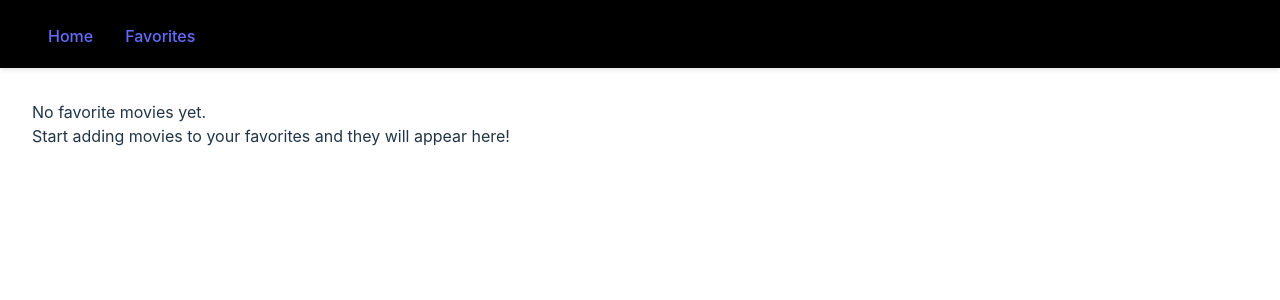
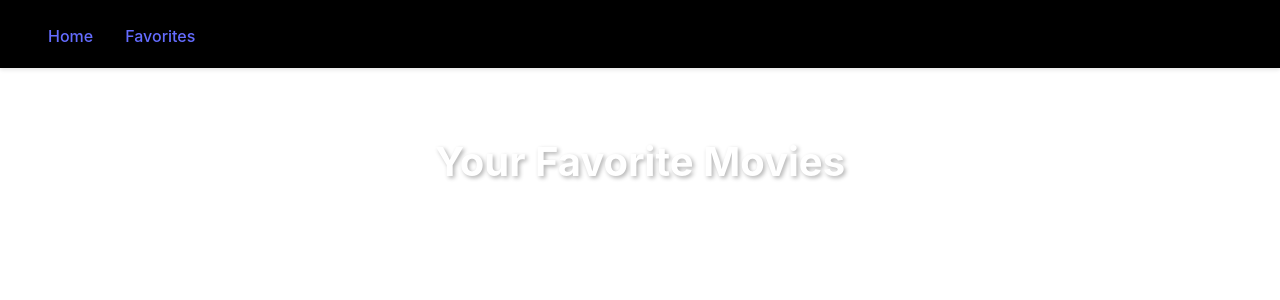
Before and after one commit to whosprachi/Movie-recommender, a React (Vite) app: page /favorites in a window 1280 px wide. Shown: the top 300 px of the page. Built offline with nearby package versions, Linux system fonts and the light colour scheme.

Commit message:
learened prop drilling,global state management,error handling,context ,useEffect hook

```diff
--- a/src/App.jsx
+++ b/src/App.jsx
@@ -1,20 +1,23 @@
-import './css/App.css';
-import Home from './pages/Home'
-import Favorites from './pages/Favorites'
-import {Routes,Route} from 'react-router-dom'
-import Navbar from './components/Navbar'
+import "./css/App.css";
+import Home from "./pages/Home";
+import Favorites from "./pages/Favorites";
+import { Routes, Route } from "react-router-dom";
+import { MovieProvider } from "./contexts/MovieContext";
+import Navbar from "./components/Navbar";
+
 function App() {
-   return (
-    <div>
+  return (
+    <MovieProvider>
       <Navbar />
-    <main className="main-content">
-      <Routes>
-        <Route path="/" element={ <Home />}/>
-        <Route path="/favorites" element={ <Favorites />}/>
-      </Routes>
 
-    </main>
-     </div>
+      <main className="main-content">
+        <Routes>
+          <Route path="/" element={<Home />} />
+          <Route path="/favorites" element={<Favorites />} />
+        </Routes>
+      </main>
+    </MovieProvider>
   );
 }
+
 export default App;
--- a/src/components/MovieCard.jsx
+++ b/src/components/MovieCard.jsx
@@ -1,14 +1,23 @@
-import '../css/MovieCard.css'
-function MovieCard({ movie }) {
-    function onfavoriteClick(){
-      alert("clicked")
+import "../css/MovieCard.css"
+import { useMovieContext } from "../contexts/MovieContext"
+
+function MovieCard({movie}) {
+    const {isFavorite, addToFavorites, removeFromFavorites} = useMovieContext()
+    const favorite = isFavorite(movie.id)
+
+    function onFavoriteClick(e) {
+        e.preventDefault()
+        if (favorite) removeFromFavorites(movie.id)
+        else addToFavorites(movie)
     }
+
     return <div className="movie-card">
         <div className="movie-poster">
-            <img src={`https://image.tmdb.org/t/p/w500${movie.poster_path}`} alt={movie.title} />
+            <img src={`https://image.tmdb.org/t/p/w500${movie.poster_path}`} alt={movie.title}/>
             <div className="movie-overlay">
-               <button className="favorite-btn" onClick={onfavoriteClick}>
-                </button>♡
+                <button className={`favorite-btn ${favorite ? "active" : ""}`} onClick={onFavoriteClick}>
+                    ♥
+                </button>
             </div>
         </div>
         <div className="movie-info">
--- /dev/null
+++ b/src/contexts/MovieContext.jsx
@@ -0,0 +1,48 @@
+import { createContext, useState, useContext, useEffect } from "react";
+
+const MovieContext = createContext();
+
+export const useMovieContext = () => useContext(MovieContext);
+
+export const MovieProvider = ({ children }) => {
+  const [favorites, setFavorites] = useState([]);
+
+  useEffect(() => {
+    const storedFavs = localStorage.getItem("favorites");
+
+    if (storedFavs) {
+      setFavorites(JSON.parse(storedFavs));
+    }
+  }, []);
+
+  useEffect(() => {
+    localStorage.setItem("favorites", JSON.stringify(favorites));
+  }, [favorites]);
+
+  const addToFavorites = (movie) => {
+    setFavorites((prev) => [...prev, movie]);
+  };
+
+  const removeFromFavorites = (movieId) => {
+    setFavorites((prev) =>
+      prev.filter((movie) => movie.id !== movieId)
+    );
+  };
+
+  const isFavorite = (movieId) => {
+    return favorites.some((movie) => movie.id === movieId);
+  };
+
+  const value = {
+    favorites,
+    addToFavorites,
+    removeFromFavorites,
+    isFavorite,
+  };
+
+  return (
+    <MovieContext.Provider value={value}>
+      {children}
+    </MovieContext.Provider>
+  );
+};
--- a/src/pages/Favorites.jsx
+++ b/src/pages/Favorites.jsx
@@ -1,5 +1,21 @@
 import '../css/favorites.css'
+import {useMovieContext} from '../contexts/MovieContext'
+import MovieCard from '../components/MovieCard'
 function Favorites(){
+    const {favorites} = useMovieContext()
+
+    if (favorites) {
+        return(
+        <div className="favorites">
+             <h2>Your Favorite Movies</h2>
+         <div className= "movie-grid">
+            {favorites.map((movie) => (
+                <MovieCard key={movie.id} movie={movie} />
+            ))}
+        </div>
+        </div>
+        )
+    }
     return (
     <div className="Favorites-empty">
         No favorite movies yet.
```
